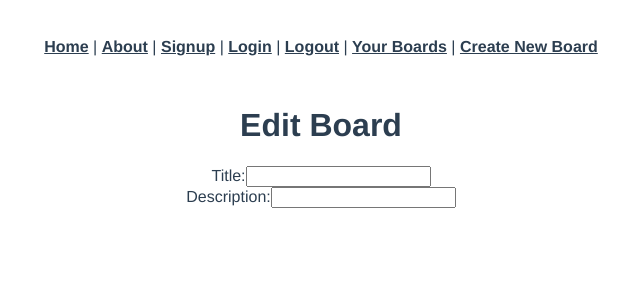
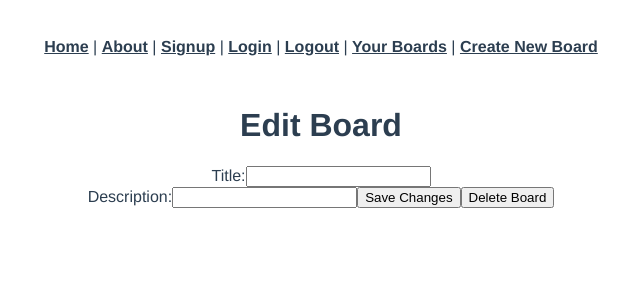
Before and after one commit to merrowragan/capstone_frontend, a Vue app: page /boards/1/edit in a window 1280 px wide. Shown: the top 300 px of the page, without its empty margins (319-959 px from the left). Built offline with nearby package versions, Linux system fonts and the light colour scheme; no server answers.

Commit message:
updates boards edit and adds delete action

```diff
--- a/src/router/index.js
+++ b/src/router/index.js
@@ -8,6 +8,7 @@ import Logout from "../views/Logout.vue";
 import BoardsIndex from "../views/BoardsIndex.vue";
 import BoardsNew from "../views/BoardsNew.vue";
 import BoardsEdit from "../views/BoardsEdit.vue";
+import BoardsShow from "../views/BoardsShow.vue";
 
 Vue.use(VueRouter);
 
@@ -54,6 +55,11 @@ const routes = [
     path: "/boards/:id/edit",
     name: "boards-edit",
     component: BoardsEdit
+  },
+  {
+    path: "/boards/:id",
+    name: "boards-show",
+    component: BoardsShow
   }
 ];
 
--- a/src/views/BoardsEdit.vue
+++ b/src/views/BoardsEdit.vue
@@ -8,6 +8,8 @@
     <div class="form-group">
       <label>Description:</label>
       <input type="text" class="form-control" v-model="board.description">
+      <button v-on:click="updateBoard()">Save Changes</button>
+      <button v-on:click="destroyBoard()">Delete Board</button>
     </div>
   </div>
 </template>
@@ -38,8 +40,19 @@ export default {
       };
       axios.patch(`/api/boards/${this.board.id}`, params).then((response) => {
         this.$router.push(`/boards/${this.board.id}`);
+      })
+      .catch(error => {
+        this.errors = error.response,data.errors;
       });
     },
+    destroyBoard: function () {
+      if(confirm("Are you sure you want to delete this board?")) {
+        axios.delete(`/api/boards/${this.board.id}`).then(response => {
+          console.log("Board deleted", response.data);
+          this.$router.push("/boards");
+        })
+      }
+    }
   },
 };
 </script>
```
